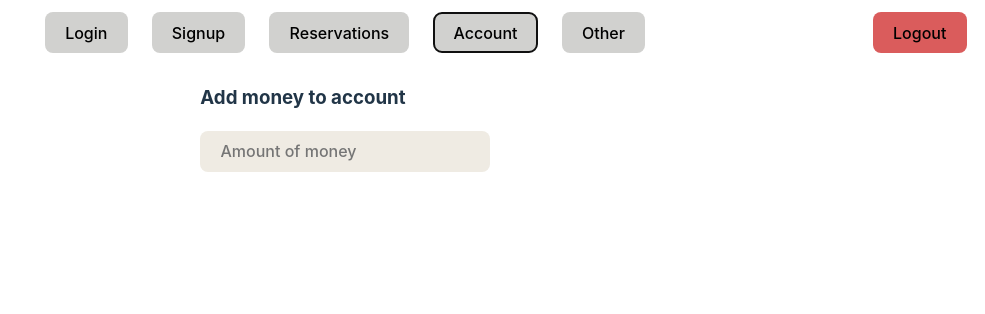
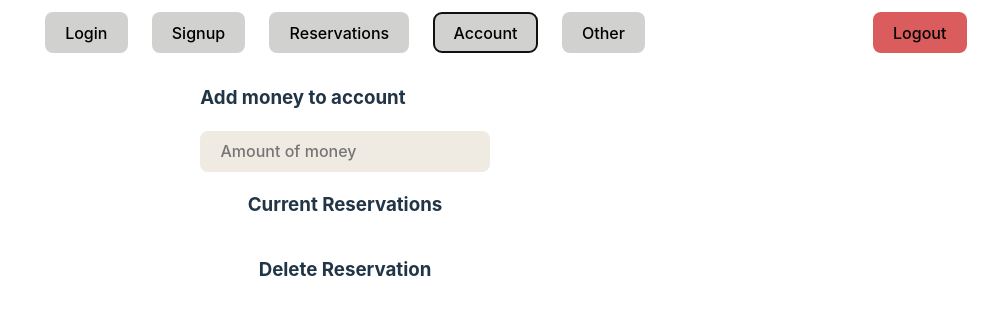
Before and after one commit to JeepBarn/JeepBarn, a React (Vite) app in the folder jeep_barn_client/: page / in a window 1280 px wide. Both pictures are taken after a click on the button "Account". Shown: the top 314 px of the page, without its empty margins (295-1280 px from the left). Built offline with nearby package versions, Linux system fonts and the light colour scheme.

Commit message:
added stuff to the account page

```diff
--- a/jeep_barn_client/src/Account.tsx
+++ b/jeep_barn_client/src/Account.tsx
@@ -8,6 +8,7 @@ type States = {
 function Account(props : States) {
 
     const [userBalance, setUserBalance] = useState();
+    const [reservedDays, setReservedDays] = useState<number[]>();
 
 
 
@@ -22,6 +23,13 @@ function Account(props : States) {
                 <input type="text" placeholder="Amount of money" />
 
             </div>
+            <div>
+                <h3>Current Reservations</h3>
+            </div>
+            <div>
+                <h3>Delete Reservation</h3>
+
+            </div>
 
 
         </div>
```
